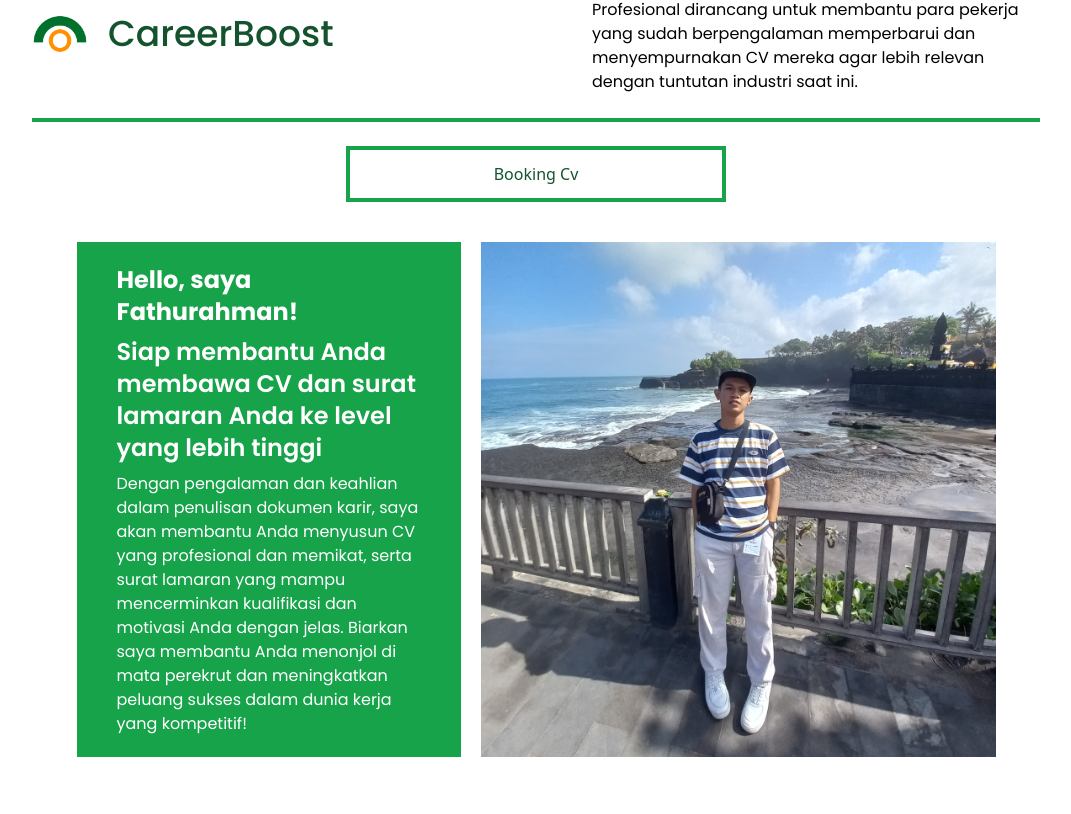
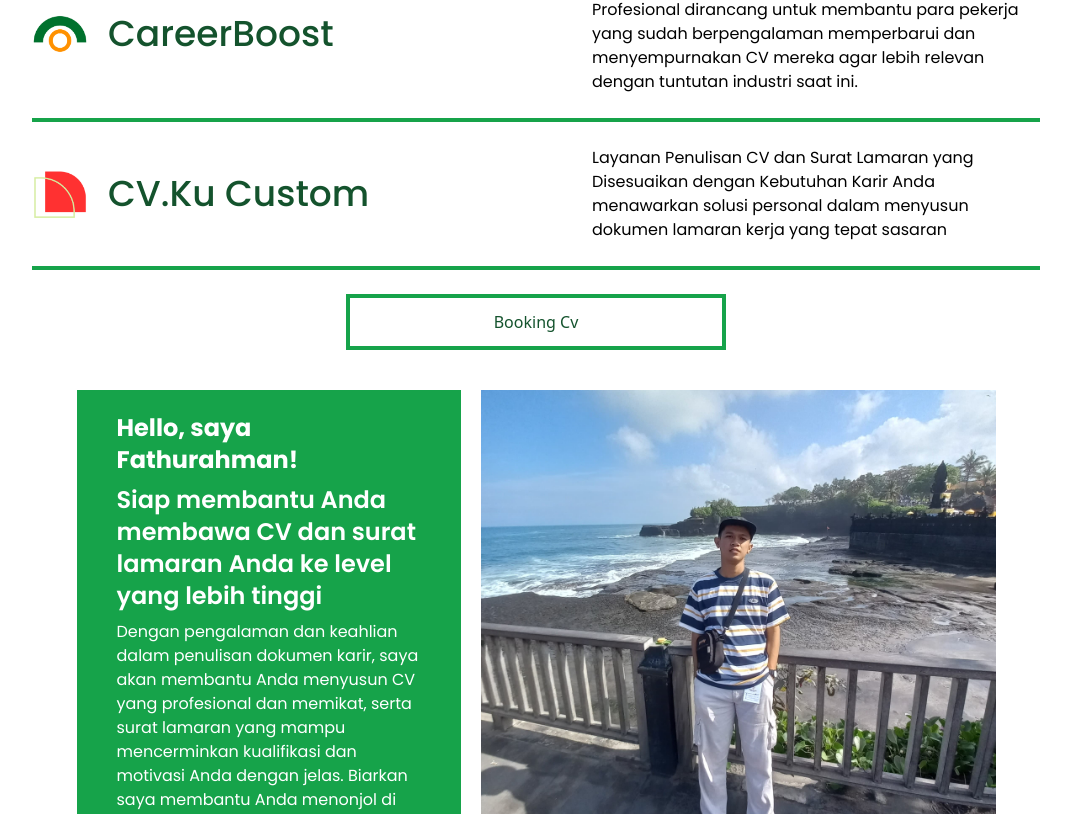
Before and after one commit to siddiqfathurahman/cv-wesite-layanan-jasa-cv, a React (Vite) app: page / in a window 1280 px wide. Shown: the part 1166-1980 px from the top of the page, without its empty margins (104-1175 px from the left). Built offline with nearby package versions, Linux system fonts and the light colour scheme.

Commit message:
Update Layanan.jsx

```diff
--- a/src/components/Layanan.jsx
+++ b/src/components/Layanan.jsx
@@ -26,7 +26,11 @@ const Layanan = () => {
             title: "CareerBoost ",
             description: "Layanan Paket Revisi dan Optimalisasi CV untuk Profesional dirancang untuk membantu para pekerja yang sudah berpengalaman memperbarui dan menyempurnakan CV mereka agar lebih relevan dengan tuntutan industri saat ini.",
         },
-
+        {
+            imgSrc: "/4.png",
+            title: "CV.Ku Custom",
+            description: "Layanan Penulisan CV dan Surat Lamaran yang Disesuaikan dengan Kebutuhan Karir Anda menawarkan solusi personal dalam menyusun dokumen lamaran kerja yang tepat sasaran",
+        },
     ];
 
     return (
```
